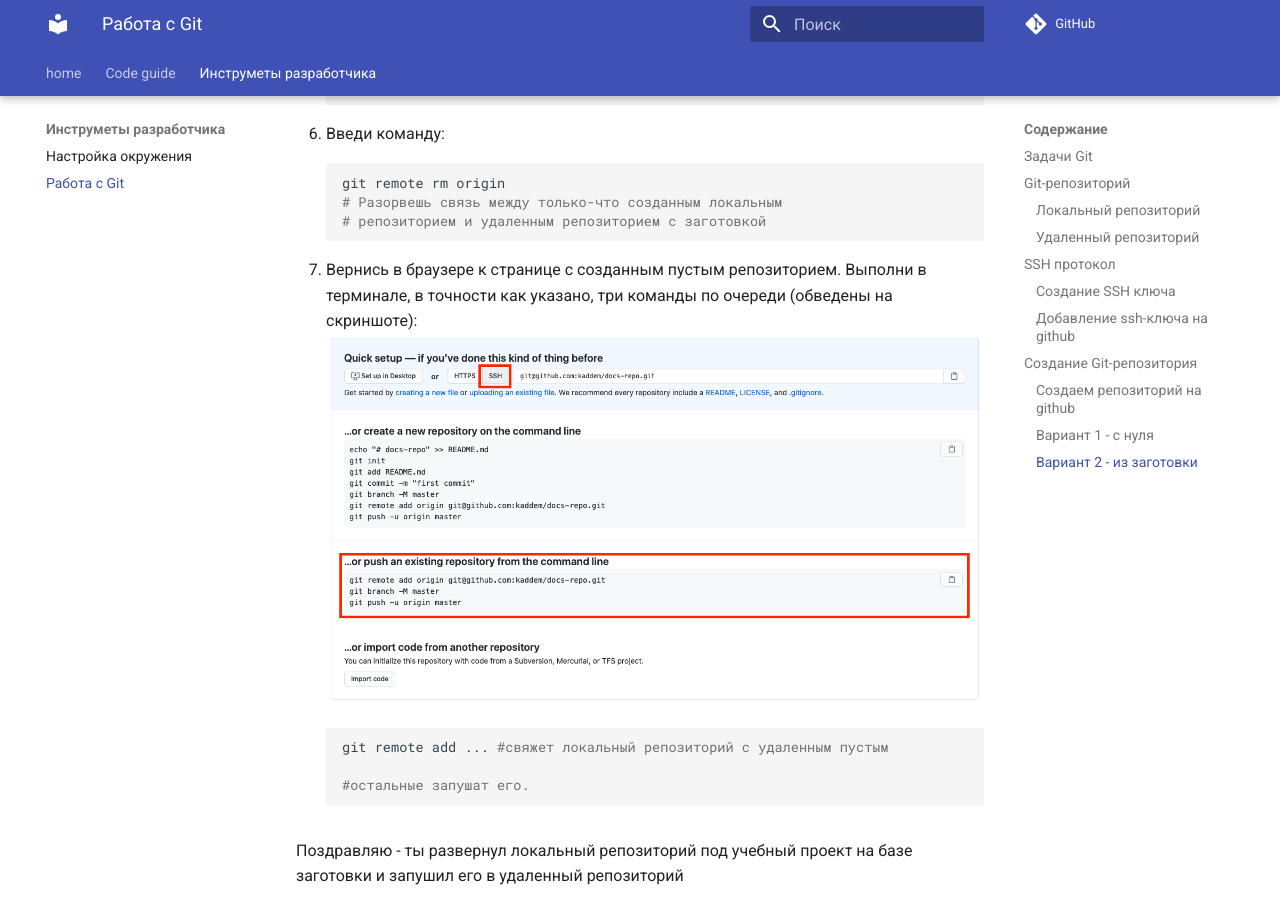
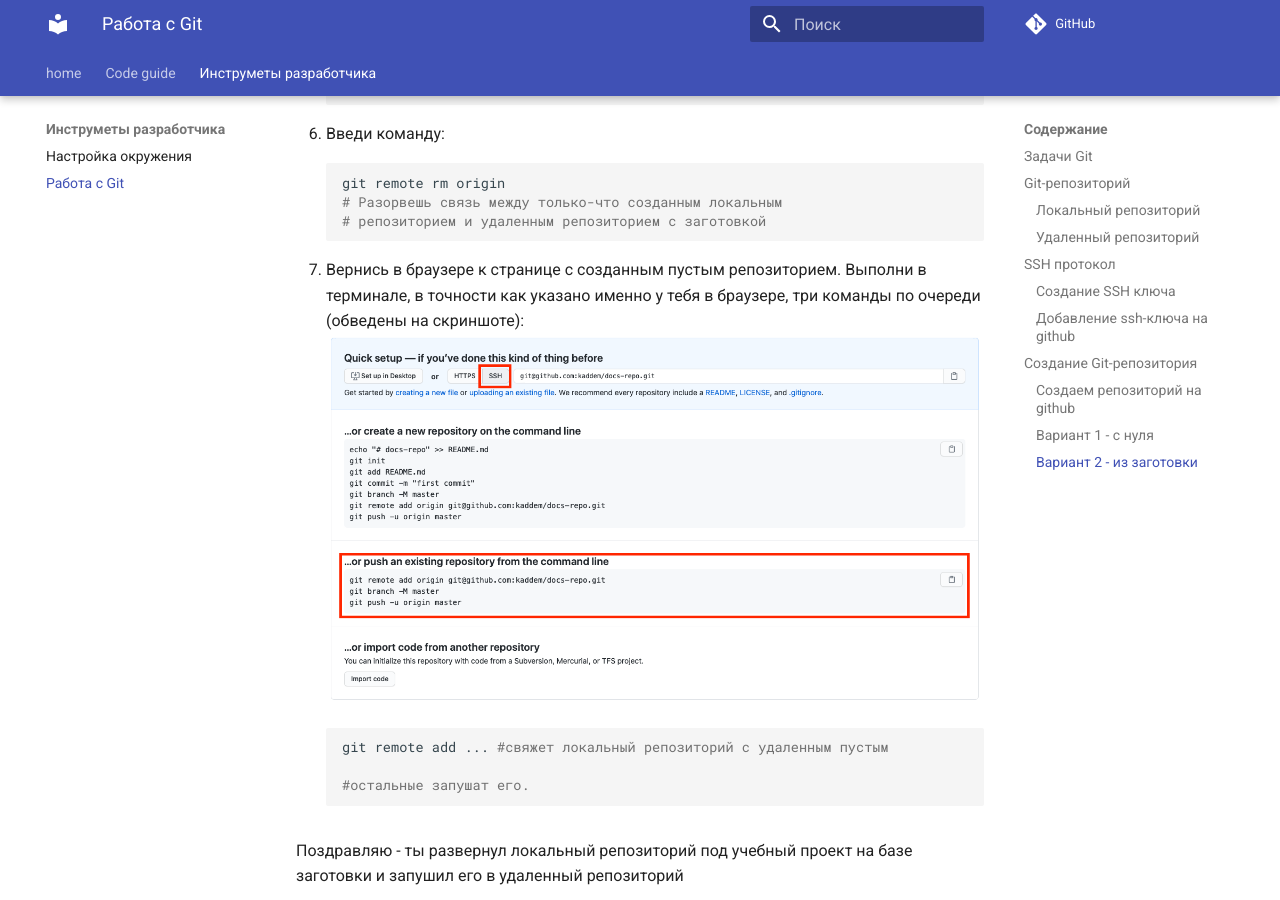
Before and after one commit to kaddem/docs, an MkDocs documentation site: the page built from docs/tools/git.md, in a window 1280 px wide and 900 px high, scrolled down 6764 px. Built offline with MkDocs 1.6.1 and Material for MkDocs 9.7.7, drawn with Linux system fonts in a browser that asks for light colours; comment, search, counter and statistics services are not loaded.

Commit message:
правка в инструкции

````diff
--- a/docs/tools/git.md
+++ b/docs/tools/git.md
@@ -154,7 +154,8 @@ git remote rm origin
 # Разорвешь связь между только-что созданным локальным
 # репозиторием и удаленным репозиторием с заготовкой
 ```
-7. Вернись в браузере к странице с созданным пустым репозиторием. Выполни в терминале, в точности как указано, три команды по очереди (обведены на скриншоте):
+7. Вернись в браузере к странице с созданным пустым репозиторием.
+Выполни в терминале, в точности как указано именно у тебя в браузере, три команды по очереди (обведены на скриншоте):
 ![Создание репозитория](../../images/repo-settings.png)
 ```bash
 git remote add ... #свяжет локальный репозиторий с удаленным пустым
````
